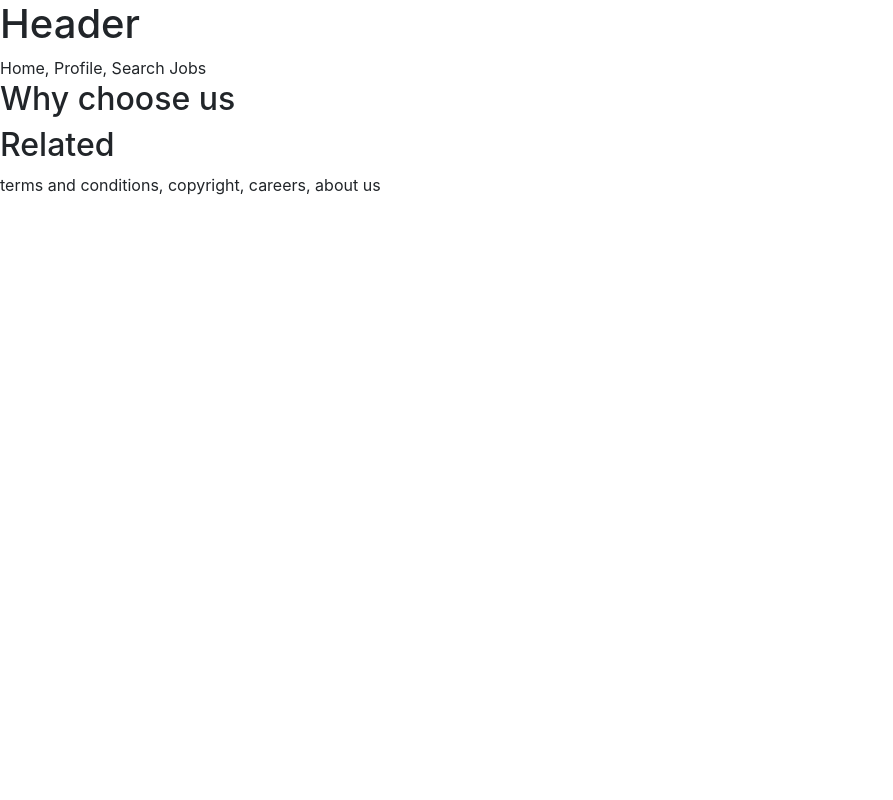
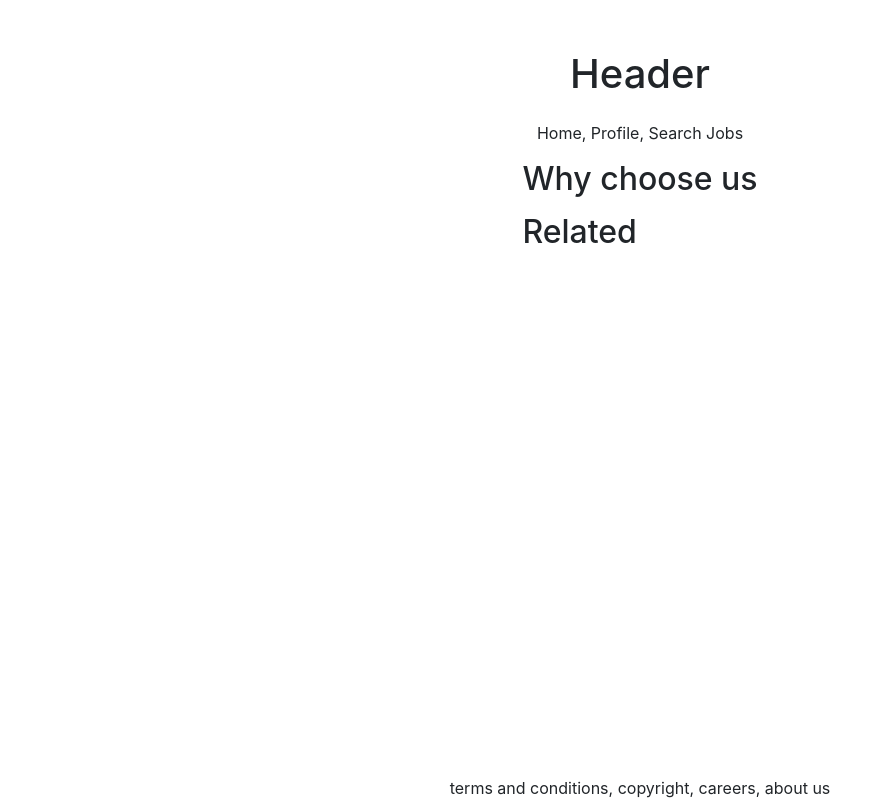
Before and after one commit to Vilux/iaams-layouts, a React (Create React App) app in the folder forms/: page / in a window 1280 px wide. Shown: the whole page, without its empty margins (0-893 px from the left). Built offline with nearby package versions, Linux system fonts and the light colour scheme.

Commit message:
Centered app layout

```diff
--- a/forms/src/App.js
+++ b/forms/src/App.js
@@ -2,27 +2,49 @@ import React from 'react'
 import { Col, Row, Form } from 'react-bootstrap'
 import 'bootstrap/dist/css/bootstrap.min.css'
 
+const pageStyle = {
+  margin: '50px',
+  display: 'flex',
+  alignItems: 'center',
+  justifyContent: 'center',
+  flexDirection: 'column',
+  paddingBottom: '60px'
+  };
+
+const navStyle = {
+  marginTop: '15px',
+  marginBottom: '15px'
+}
+
+const bodyStyle = {
+  marginBottom: '15px'
+}
+const footerStyle = {
+  position:'absolute',
+  bottom:'0',
+}
+
 const App = () => {
   return (
-    <>
+    <div style={pageStyle}>
       <header>
         <h1>Header</h1>
       </header>
-      <nav>
+      <nav style={navStyle}>
         Home, Profile, Search Jobs
       </nav>
       <main>
-        <article>
+        <article style={bodyStyle}>
           <h2>Why choose us</h2>
         </article>
         <aside>
           <h2>Related</h2>
         </aside>
       </main>
-      <footer>
+      <footer style={footerStyle}>
         terms and conditions, copyright, careers, about us
       </footer>
-    </>
+    </div>
   )
 }
 
```
Also changed, not shown: 1 other file (tests, documents, lock files or other folders).
